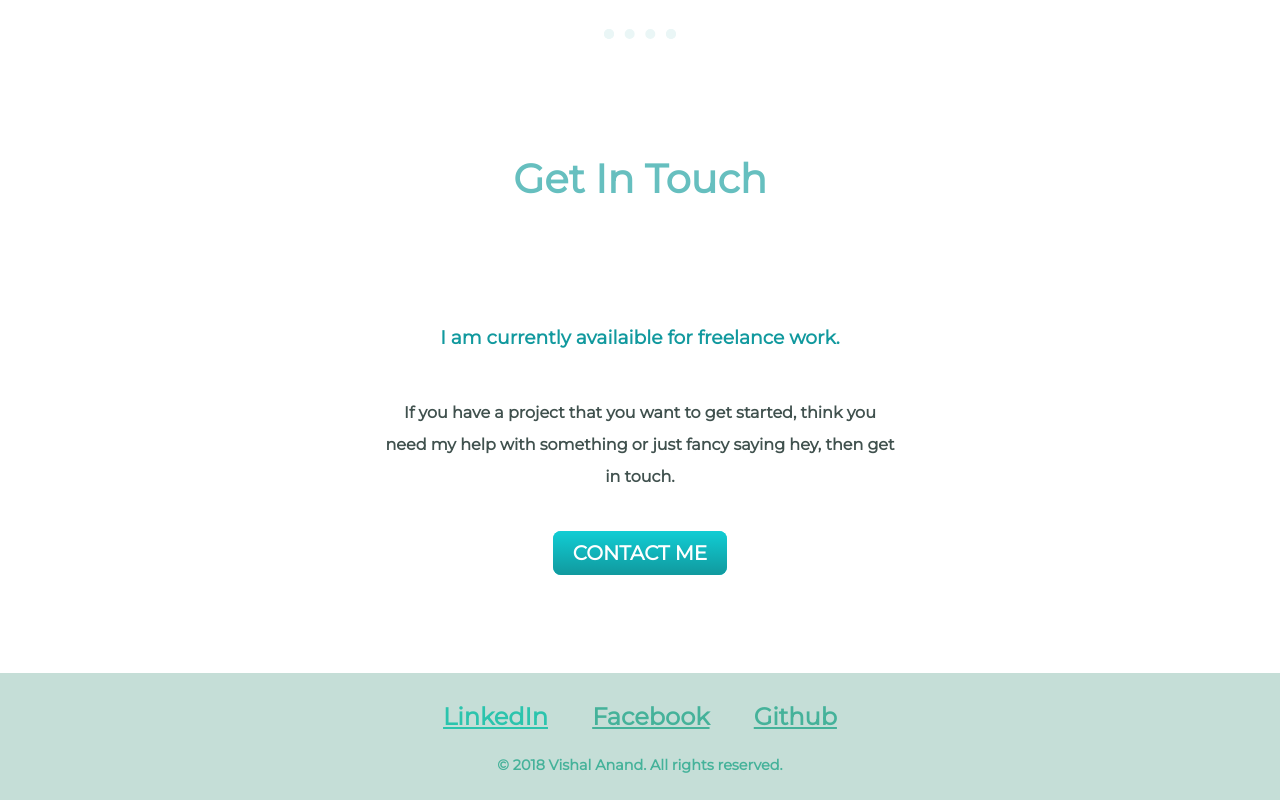
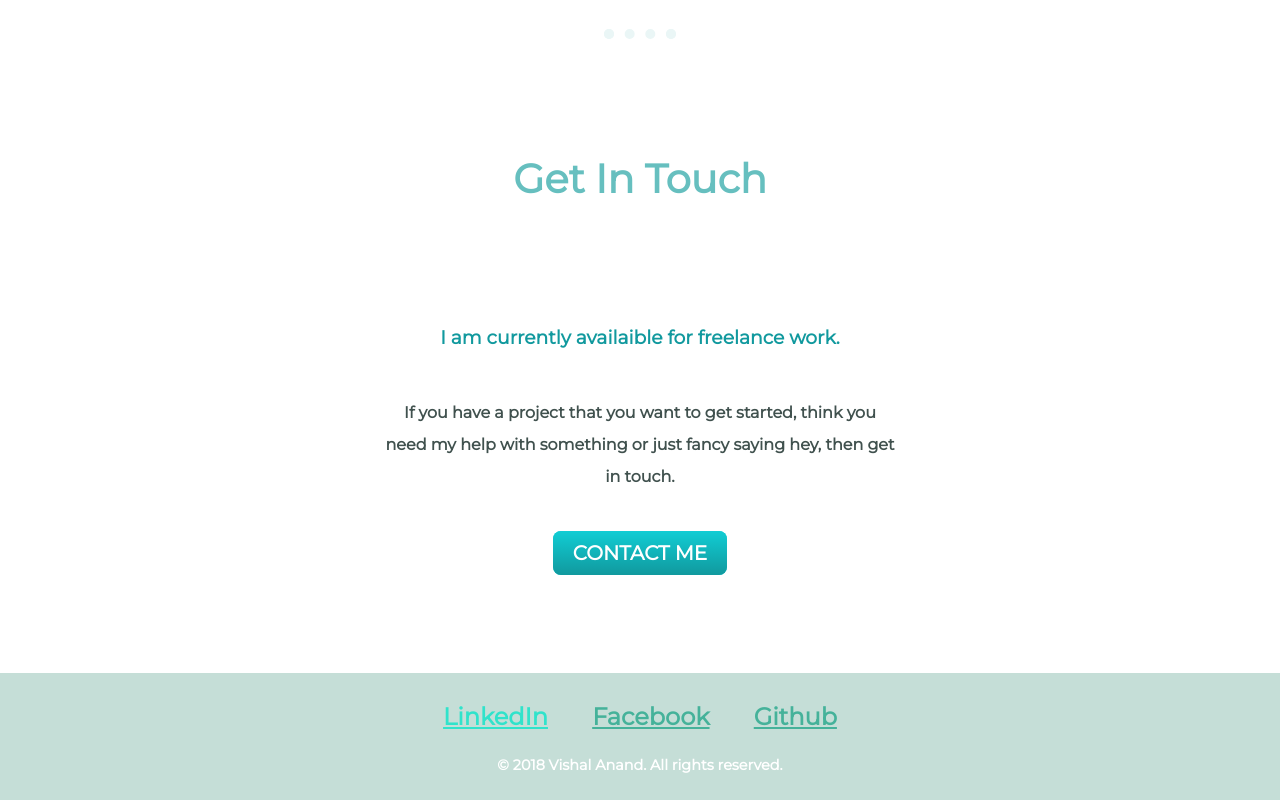
Before and after one commit to ivishalanand/portfolio, a plain HTML site: page index.html in a window 1280 px wide. In both pictures the pointer is over the link "LinkedIn". Shown: the part 2291-3091 px from the top of the page. Drawn offline with Linux system fonts and the light colour scheme.

Commit message:
changed hover font

```diff
--- a/css/style.css
+++ b/css/style.css
@@ -153,12 +153,12 @@ hr {
 }
 .copyright {
     text-align: center;
-    color: #45b29a;
+    color: #ffffff;
     font-size: .9rem;
     margin: 0;
     padding: 10px;
   }
 
 .footer-link:hover {
-  color: #2bc4ad;
+  color: #30e3cb;
 }
```
